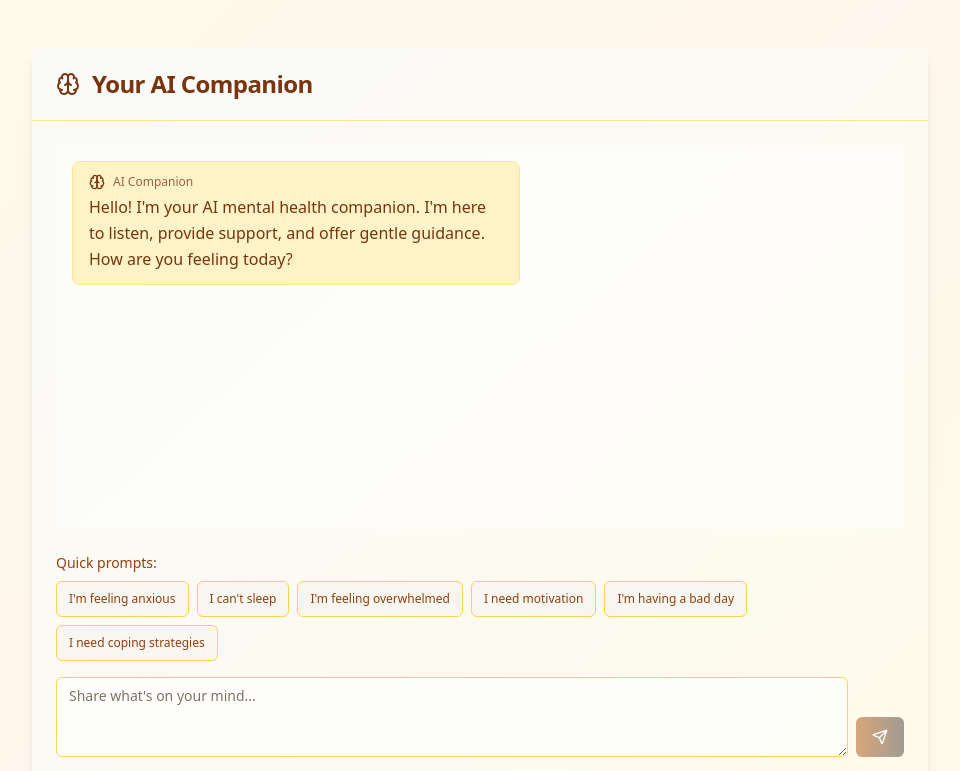
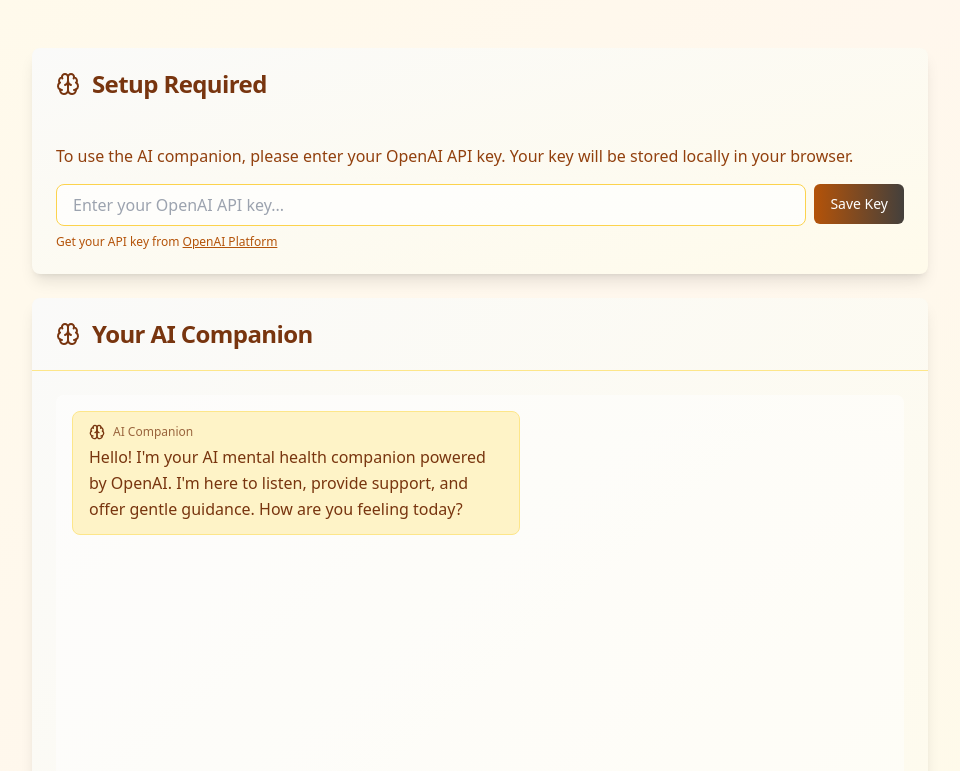
Before and after one commit to Prajusha2004/Kaleidoscope-app, a React (Vite) app: page / in a window 1280 px wide. Shown: the part 3125-3896 px from the top of the page, without its empty margins (160-1120 px from the left). Built offline with nearby package versions, Linux system fonts and the light colour scheme.

Commit message:
Refactor: Minor code adjustments

```diff
--- a/package.json
+++ b/package.json
@@ -48,6 +48,7 @@
     "input-otp": "^1.2.4",
     "lucide-react": "^0.462.0",
     "next-themes": "^0.3.0",
+    "openai": "^5.7.0",
     "react": "^18.3.1",
     "react-day-picker": "^8.10.1",
     "react-dom": "^18.3.1",
--- a/src/components/AIHelper.tsx
+++ b/src/components/AIHelper.tsx
@@ -4,6 +4,7 @@ import { Card, CardContent, CardHeader, CardTitle } from '@/components/ui/card';
 import { Button } from '@/components/ui/button';
 import { Textarea } from '@/components/ui/textarea';
 import { Brain, Send, MessageCircle } from 'lucide-react';
+import OpenAI from 'openai';
 
 interface Message {
   id: string;
@@ -16,13 +17,15 @@ const AIHelper = () => {
   const [messages, setMessages] = useState<Message[]>([
     {
       id: '1',
-      content: "Hello! I'm your AI mental health companion. I'm here to listen, provide support, and offer gentle guidance. How are you feeling today?",
+      content: "Hello! I'm your AI mental health companion powered by OpenAI. I'm here to listen, provide support, and offer gentle guidance. How are you feeling today?",
       isAI: true,
       timestamp: new Date()
     }
   ]);
   const [inputMessage, setInputMessage] = useState('');
   const [isLoading, setIsLoading] = useState(false);
+  const [apiKey, setApiKey] = useState('');
+  const [showApiKeyInput, setShowApiKeyInput] = useState(true);
 
   const quickPrompts = [
     "I'm feeling anxious",
@@ -33,43 +36,38 @@ const AIHelper = () => {
     "I need coping strategies"
   ];
 
-  const generateAIResponse = (userMessage: string): string => {
-    const message = userMessage.toLowerCase();
-
-    if (message.includes('anxious') || message.includes('anxiety')) {
-      return "I understand you're feeling anxious. Here are some gentle techniques that might help:\n\n• Try the 4-7-8 breathing technique: Breathe in for 4, hold for 7, exhale for 8\n• Ground yourself using the 5-4-3-2-1 method: Name 5 things you see, 4 you can touch, 3 you hear, 2 you smell, 1 you taste\n• Remember that anxiety is temporary and you have the strength to get through this\n\nWould you like to talk about what's making you feel anxious?";
+  const generateAIResponse = async (userMessage: string): Promise<string> => {
+    if (!apiKey) {
+      return "Please provide your OpenAI API key to enable AI responses.";
     }
 
-    if (message.includes('sleep') || message.includes('insomnia')) {
-      return "Sleep troubles can be really challenging. Here are some gentle suggestions:\n\n• Create a calming bedtime routine 30 minutes before sleep\n• Try progressive muscle relaxation: tense and release each muscle group\n• Keep your bedroom cool, dark, and quiet\n• Avoid screens 1 hour before bed\n• If your mind is racing, try writing down your thoughts\n\nWhat do you think might be affecting your sleep?";
+    try {
+      const openai = new OpenAI({
+        apiKey: apiKey,
+        dangerouslyAllowBrowser: true
+      });
+
+      const completion = await openai.chat.completions.create({
+        model: "gpt-4",
+        messages: [
+          {
+            role: "system",
+            content: "You are a compassionate AI mental health companion. Provide supportive, empathetic responses that offer gentle guidance and coping strategies. Always encourage professional help when needed. Keep responses warm, understanding, and helpful. If someone seems in crisis, gently suggest they contact emergency services or a crisis helpline."
+          },
+          {
+            role: "user",
+            content: userMessage
+          }
+        ],
+        max_tokens: 500,
+        temperature: 0.7,
+      });
+
+      return completion.choices[0]?.message?.content || "I'm here to listen. Can you tell me more about what you're experiencing?";
+    } catch (error) {
+      console.error('OpenAI API Error:', error);
+      return "I'm having trouble connecting right now. Please check your API key or try again later. In the meantime, remember that professional support is always available if you need immediate help.";
     }
-
-    if (message.includes('overwhelmed') || message.includes('stressed')) {
-      return "Feeling overwhelmed is completely valid. Let's break things down:\n\n• Take three deep breaths right now\n• List your tasks and prioritize just 1-3 for today\n• Remember: you don't have to do everything at once\n• It's okay to ask for help or say no to additional commitments\n• Take breaks - even 5 minutes can help reset your mind\n\nWhat feels most overwhelming right now?";
-    }
-
-    if (message.includes('motivation') || message.includes('unmotivated')) {
-      return "Lack of motivation happens to everyone. Here's how to gently restart:\n\n• Start with the smallest possible step - even 2 minutes counts\n• Celebrate tiny wins - they build momentum\n• Connect with your 'why' - what matters to you?\n• Be kind to yourself - motivation comes and goes naturally\n• Sometimes rest is what you need, not more doing\n\nWhat's one small thing you could do today that would feel good?";
-    }
-
-    if (message.includes('bad day') || message.includes('sad') || message.includes('down')) {
-      return "I'm sorry you're having a difficult day. Your feelings are valid and temporary:\n\n• This feeling will pass - bad days don't last forever\n• Try to do one small thing that usually brings you comfort\n• Reach out to someone you trust if you feel able\n• Be extra gentle with yourself today\n• Remember past difficult days you've overcome - you're stronger than you know\n\nWhat would feel most comforting right now?";
-    }
-
-    if (message.includes('coping') || message.includes('help') || message.includes('strategies')) {
-      return "Here are some gentle coping strategies you can try:\n\n• Mindfulness: Focus on the present moment without judgment\n• Journaling: Write down your thoughts and feelings\n• Movement: Even a short walk can shift your energy\n• Connection: Reach out to supportive friends or family\n• Creative expression: Draw, write, or listen to music\n• Professional support: Consider talking to a counselor or therapist\n\nWhich of these feels most accessible to you right now?";
-    }
-
-    // Default responses for general messages
-    const defaultResponses = [
-      "Thank you for sharing that with me. It takes courage to reach out. Can you tell me more about how you're feeling?",
-      "I hear you, and I want you to know that your feelings are valid. What kind of support would be most helpful right now?",
-      "It sounds like you're going through something difficult. Remember that seeking help is a sign of strength. What's been on your mind lately?",
-      "I'm here to listen and support you. Sometimes just talking about what we're experiencing can help. How has your day been?",
-      "Thank you for trusting me with your thoughts. Everyone deserves support and care. What would make you feel a little better right now?"
-    ];
-
-    return defaultResponses[Math.floor(Math.random() * defaultResponses.length)];
   };
 
   const handleSendMessage = async () => {
@@ -86,23 +84,49 @@ const AIHelper = () => {
     setInputMessage('');
     setIsLoading(true);
 
-    // Simulate AI thinking time
-    setTimeout(() => {
+    try {
+      const aiResponseContent = await generateAIResponse(inputMessage);
       const aiResponse: Message = {
         id: (Date.now() + 1).toString(),
-        content: generateAIResponse(inputMessage),
+        content: aiResponseContent,
         isAI: true,
         timestamp: new Date()
       };
 
       setMessages(prev => [...prev, aiResponse]);
-      setIsLoading(false);
-    }, 1000);
+    } catch (error) {
+      console.error('Error generating AI response:', error);
+      const errorResponse: Message = {
+        id: (Date.now() + 1).toString(),
+        content: "I'm sorry, I'm having trouble responding right now. Please try again or contact a mental health professional if you need immediate support.",
+        isAI: true,
+        timestamp: new Date()
+      };
+      setMessages(prev => [...prev, errorResponse]);
+    }
+
+    setIsLoading(false);
   };
 
   const handleQuickPrompt = (prompt: string) => {
     setInputMessage(prompt);
   };
+
+  const handleApiKeySubmit = () => {
+    if (apiKey.trim()) {
+      setShowApiKeyInput(false);
+      localStorage.setItem('openai_api_key', apiKey);
+    }
+  };
+
+  // Load API key from localStorage on component mount
+  React.useEffect(() => {
+    const savedApiKey = localStorage.getItem('openai_api_key');
+    if (savedApiKey) {
+      setApiKey(savedApiKey);
+      setShowApiKeyInput(false);
+    }
+  }, []);
 
   return (
     <section className="py-20 bg-gradient-to-br from-amber-50 via-orange-50 to-yellow-50">
@@ -112,16 +136,60 @@ const AIHelper = () => {
             AI Mental Health Companion
           </h2>
           <p className="text-xl text-amber-800 max-w-2xl mx-auto">
-            A supportive AI helper to listen, guide, and provide gentle mental health support
+            Powered by OpenAI - A supportive AI helper to listen, guide, and provide gentle mental health support
           </p>
         </div>
 
         <div className="max-w-4xl mx-auto">
+          {showApiKeyInput && (
+            <Card className="border-0 shadow-lg bg-gradient-to-br from-stone-50 to-amber-50 mb-6">
+              <CardHeader>
+                <CardTitle className="flex items-center gap-3 text-amber-900">
+                  <Brain className="w-6 h-6" />
+                  Setup Required
+                </CardTitle>
+              </CardHeader>
+              <CardContent className="p-6">
+                <p className="text-amber-800 mb-4">
+                  To use the AI companion, please enter your OpenAI API key. Your key will be stored locally in your browser.
+                </p>
+                <div className="flex gap-2">
+                  <input
+                    type="password"
+                    value={apiKey}
+                    onChange={(e) => setApiKey(e.target.value)}
+                    placeholder="Enter your OpenAI API key..."
+                    className="flex-1 px-4 py-2 border border-amber-300 rounded-lg focus:border-amber-500 bg-white/70"
+                  />
+                  <Button
+                    onClick={handleApiKeySubmit}
+                    className="bg-gradient-to-r from-amber-700 to-stone-700 hover:from-amber-800 hover:to-stone-800 text-white"
+                  >
+                    Save Key
+                  </Button>
+                </div>
+                <p className="text-xs text-amber-700 mt-2">
+                  Get your API key from <a href="https://platform.openai.com/api-keys" target="_blank" rel="noopener noreferrer" className="underline">OpenAI Platform</a>
+                </p>
+              </CardContent>
+            </Card>
+          )}
+
           <Card className="border-0 shadow-lg bg-gradient-to-br from-stone-50 to-amber-50">
             <CardHeader className="border-b border-amber-200">
               <CardTitle className="flex items-center gap-3 text-amber-900">
                 <Brain className="w-6 h-6" />
                 Your AI Companion
+                {!showApiKeyInput && (
+                  <Button
+                    variant="outline"
+                    size="sm"
+                    onClick={() => setShowApiKeyInput(true)}
+                    className="ml-auto text-xs border-amber-300 text-amber-800 hover:bg-amber-100"
+                  >
+                    Change API Key
+                  </Button>
+                )}
               </CardTitle>
             </CardHeader>
             <CardContent className="p-6">
@@ -178,6 +246,7 @@ const AIHelper = () => {
                       size="sm"
                       onClick={() => handleQuickPrompt(prompt)}
                       className="border-amber-300 text-amber-800 hover:bg-amber-100 text-xs"
+                      disabled={showApiKeyInput}
                     >
                       {prompt}
                     </Button>
@@ -192,6 +261,7 @@ const AIHelper = () => {
                   onChange={(e) => setInputMessage(e.target.value)}
                   placeholder="Share what's on your mind..."
                   className="border-amber-300 focus:border-amber-500 bg-white/70"
+                  disabled={showApiKeyInput}
                   onKeyDown={(e) => {
                     if (e.key === 'Enter' && !e.shiftKey) {
                       e.preventDefault();
@@ -201,7 +271,7 @@ const AIHelper = () => {
                 />
                 <Button
                   onClick={handleSendMessage}
-                  disabled={!inputMessage.trim() || isLoading}
+                  disabled={!inputMessage.trim() || isLoading || showApiKeyInput}
                   className="bg-gradient-to-r from-amber-700 to-stone-700 hover:from-amber-800 hover:to-stone-800 text-white self-end"
                 >
                   <Send className="w-4 h-4" />
```
Also changed, not shown: 1 other file (tests, documents, lock files or other folders).
